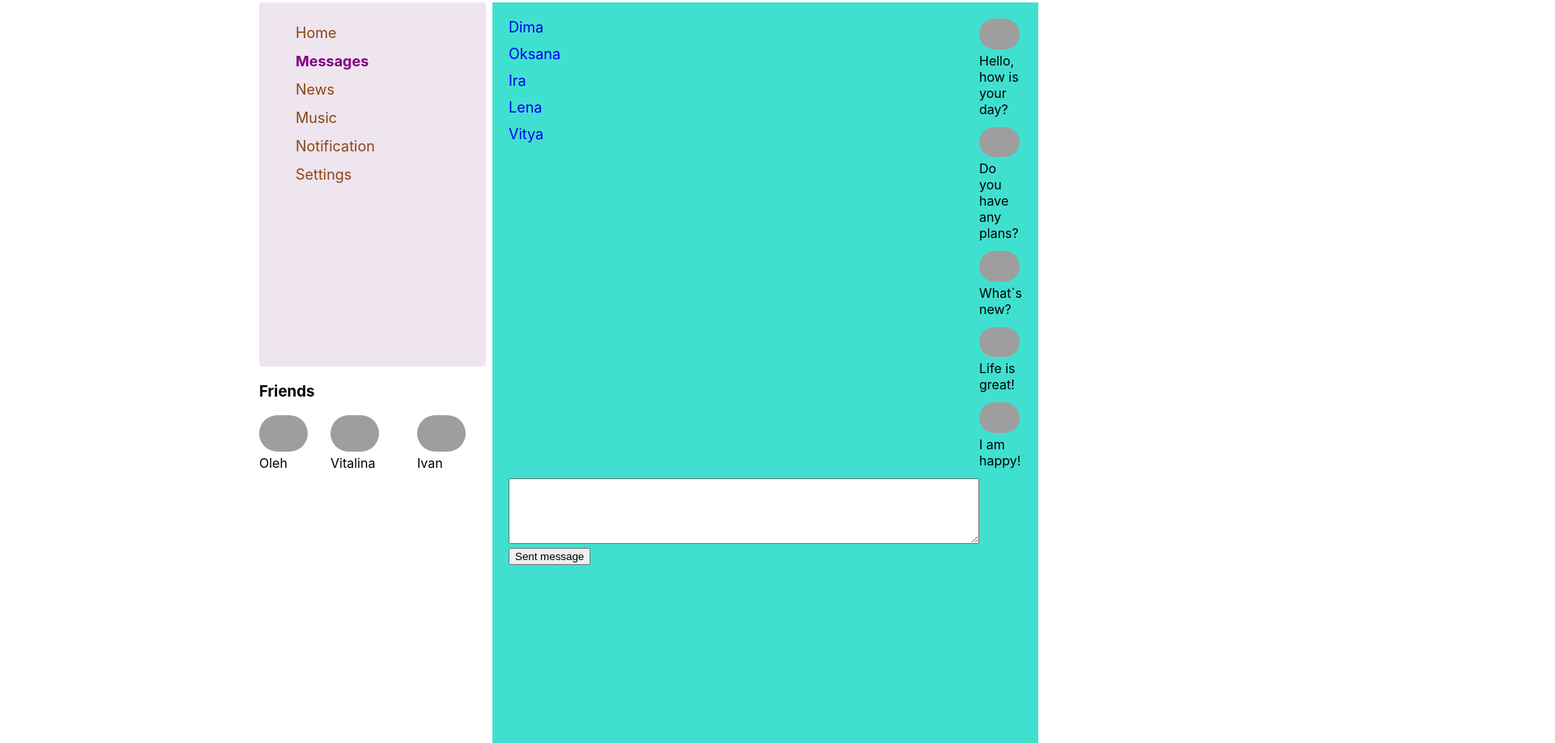
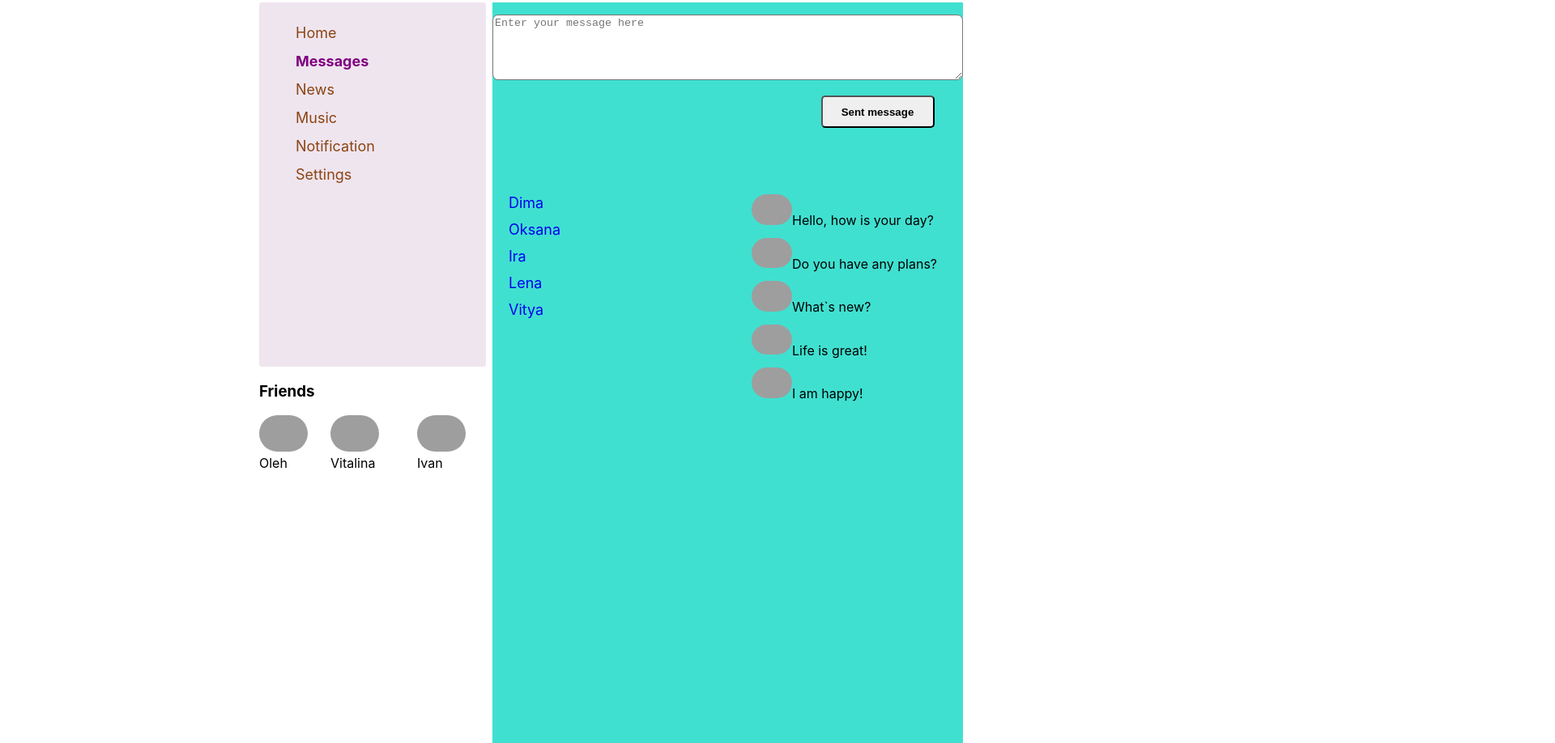
Before and after one commit to OksanaYevtushyna/Soc_network_with_typescript, a React app: page /dialogs in a window 1280 px wide. Shown: the part 629-1547 px from the top of the page at 81% size, 1920 px wide, since content can reach past the window. Built offline with nearby package versions, Linux system fonts and the light colour scheme; grey boxes are pictures that could not be loaded.

Commit message:
added dispatch and actionCreator

```diff
--- a/src/App/App.js
+++ b/src/App/App.js
@@ -12,8 +12,8 @@ import Notification from '../Main/Notification/Notification';
 import Settings from '../Main/Settings/Settings';
 
 const App = (props) => {
-  let ProfileComponent = () => <Profile state={props.state.profilePage} addPost={props.addPost} enterNewPost={props.enterNewPost} />;
-  let DialogsComponent = () => <Dialogs state={props.state.dialogsPage} sentMessage={props.sentMessage} createMessage={props.createMessage} />;
+  let ProfileComponent = () => <Profile state={props.state.profilePage} dispatch={props.dispatch} /*addPost={props.addPost} enterNewPost={props.enterNewPost}*/ />;
+  let DialogsComponent = () => <Dialogs state={props.state.dialogsPage} dispatch={props.dispatch} /*sentMessage={props.sentMessage} createMessage={props.createMessage}*/ />;
   let NewsComponent = () => <News />;
   let MusicComponent = () => <Music />;
   /*let NotificationComponent = () => <Notification />;
--- a/src/Main/Dialogs/Dialogs.jsx
+++ b/src/Main/Dialogs/Dialogs.jsx
@@ -1,6 +1,7 @@
 import React from 'react';
 import styles from './Dialogs.module.css';
 import { NavLink } from 'react-router-dom';
+import { sentMessageActionCreator, createMessageActionCreator } from '../../state/state';
 
 const Person = (props) => {
     let path = '/dialogs/';
@@ -14,29 +15,30 @@ const Person = (props) => {
 const Dialog = (props) => {
     return (
         <div className={styles.message}>
-            <img src="https://www.dhresource.com/0x0/f2/albu/g2/M01/96/84/rBVaG1oqYkuAFdvJAADFP_3Xees277.jpg" alt="" /><span>{props.dialog}</span>
+            <img src={props.src} alt="" /><span>{props.dialog}</span>
         </div>
     )
 };
 
 const Dialogs = (props) => {
     let dialogElement = props.state.dialogsData.map(dialog => <Person name={dialog.name} key={dialog.id} id={dialog.id} />);
-    let messageElement = props.state.messagesData.map(message => <Dialog dialog={message.message} key={message.id} />);
+    let messageElement = props.state.messagesData.map(message => <Dialog dialog={message.message} key={message.id} src={message.src} />);
 
-    let newMessage = React.createRef();
     let sentMessage = () => {
-        let message = newMessage.current.value;
-        props.sentMessage(message);
-        newMessage.current.value = '';
+        props.dispatch(sentMessageActionCreator());
     }
 
-    let createMessage = (createdMessage) => {
-        let message = newMessage.current.value;
-        createdMessage = message;
-        props.createMessage(createdMessage);
+    let createMessage = (e) => {
+        let message = e.target.value;
+        props.dispatch(createMessageActionCreator(message));
     }
 
     return (
+        <div>
+            <div className={styles.sentMessage}>
+                <div><textarea placeholder='Enter your message here' cols="70" rows="5" onChange={createMessage} value={props.state.initialMessage}></textarea></div>
+                <div><button onClick={sentMessage}>Sent message</button></div>
+            </div>
             <div className={styles.dialogs}>
                 <div className={styles.persons}>
                     {dialogElement}
@@ -44,9 +46,7 @@ const Dialogs = (props) => {
                 <div className={styles.dialogItems}>
                     {messageElement}
                 </div>
-            <div className={styles.sentMessage}>
-                <textarea cols="70" rows="5" ref={newMessage} onChange={createMessage}></textarea>
-                <button onClick={sentMessage}>Sent message</button>
+
             </div>
         </div>
     )
--- a/src/Main/Dialogs/Dialogs.module.css
+++ b/src/Main/Dialogs/Dialogs.module.css
@@ -1,7 +1,8 @@
 .dialogs {
     display: grid;
-    grid-template-columns: 3fr 6fr;
+    grid-template-columns: 300px 3fr;
     padding: 20px;
+    margin-top: 50px;
 }
 
 .persons a{
@@ -22,3 +23,31 @@
     width: 50px;
     border-radius: 40px;
 }
+
+.sentMessage {
+    text-align: center;
+}
+
+.sentMessage textarea{
+    border-radius: 7px;
+    margin: 15px 0;
+}
+
+.sentMessage textarea:hover {
+    border: 2px solid yellowgreen;
+}
+
+.sentMessage button {
+    width: 140px;
+    height: 40px;
+    border-radius: 5px;
+    margin-bottom: 12px;
+    font-weight: 700;
+    margin-left: 370px;
+}
+
+.sentMessage button:hover {
+    color: white;
+    border: 2px solid white;
+    background-color: coral;
+}
--- a/src/Main/Profile/MyPosts/MyPosts.jsx
+++ b/src/Main/Profile/MyPosts/MyPosts.jsx
@@ -1,6 +1,7 @@
 import React from 'react';
 import styles from './MyPosts.module.css';
 import Post from './Post/Post';
+import { enterNewPostActionCreator, addPostActionCreator } from '../../../state/state';
 
 
 const MyPosts = (props) => {
@@ -9,25 +10,22 @@ const MyPosts = (props) => {
     let postNewMessage = React.createRef();
 
     let addPost = () => {
-        let post = postNewMessage.current.value;
-        props.addPost(post);
+        props.dispatch(addPostActionCreator())
     }
 
-    let enterNewPost = (updatePost) => {
+    let enterNewPost = () => {
         let post = postNewMessage.current.value;
-        updatePost = post;
-        props.enterNewPost(updatePost);
+        props.dispatch(enterNewPostActionCreator(post))
     }
-
 
     return (
         <div className={styles.postsBlock}>
-            <h3>My Posts</h3>
             <div className={styles.addPost}>
                 <div><textarea cols="40" rows="5" ref={postNewMessage} value={props.newPostData} onChange={enterNewPost}></textarea></div>
                 <div><button onClick={addPost}>Add Post</button></div>
             </div>
             <div className={styles.myPost}>
+                <h3>My Posts</h3>
                 {postsElement}
             </div>
         </div>
--- a/src/Main/Profile/Profile.jsx
+++ b/src/Main/Profile/Profile.jsx
@@ -8,7 +8,7 @@ const Profile = (props) => {
     return (
         <div className={styles.main}>
             <ProfileInfo />
-            <MyPosts postsData={props.state.postsData} newPostData={props.state.newPostData} addPost={props.addPost} enterNewPost={props.enterNewPost} />
+            <MyPosts postsData={props.state.postsData} newPostData={props.state.newPostData} dispatch={props.dispatch} /*addPost={props.addPost} enterNewPost={props.enterNewPost}*/ />
         </div>
     )
 }
--- a/src/index.js
+++ b/src/index.js
@@ -1,10 +1,32 @@
+import React from 'react';
+import ReactDOM from 'react-dom';
+import App from './App/App';
 import './index.css';
 import * as serviceWorker from './serviceWorker';
-import rerenderEntireTree from './render';
-import state from './state/state';
+//import { addPost, sentMessage, enterNewPost, createMessage, subscribe } from './state/state';
+import { BrowserRouter } from 'react-router-dom';
+import store from './state/state';
 
 
-rerenderEntireTree(state);
+
+let rerenderEntireTree = () => {
+    ReactDOM.render(
+        <BrowserRouter>
+            <React.StrictMode>
+                <App state={store.getState()}
+                    dispatch={store.dispatch.bind(store)}
+                    /*addPost={store.addPost.bind(store)}
+                    enterNewPost={store.enterNewPost.bind(store)}
+                    sentMessage={store.sentMessage.bind(store)}
+                    createMessage={store.createMessage.bind(store)}*/ />
+            </React.StrictMode>
+        </BrowserRouter>,
+        document.getElementById('root')
+    );
+}
+rerenderEntireTree();
+
+store.subscribe(rerenderEntireTree);
 
 // If you want your app to work offline and load faster, you can change
 // unregister() to register() below. Note this comes with some pitfalls.
--- a/src/render.js
+++ /dev/null
@@ -1,21 +0,0 @@
-import React from 'react';
-import ReactDOM from 'react-dom';
-import App from './App/App';
-import { BrowserRouter } from 'react-router-dom';
-import { addPost, sentMessage, enterNewPost, createMessage } from './state/state';
-
-
-
-let rerenderEntireTree = (state) => {
-    ReactDOM.render(
-        <BrowserRouter>
-            <React.StrictMode>
-                <App state={state} addPost={addPost} sentMessage={sentMessage} enterNewPost={enterNewPost} createMessage={createMessage} />
-            </React.StrictMode>
-        </BrowserRouter>,
-        document.getElementById('root')
-    );
-}
-
-
-export default rerenderEntireTree;
--- a/src/state/state.js
+++ b/src/state/state.js
@@ -1,6 +1,10 @@
-import rerenderEntireTree from "../render";
+const ADD_POST = 'ADD-POST';
+const ENTER_NEW_POST = 'ENTER-NEW-POST';
+const SENT_MESSAGE = 'SENT-MESSAGE';
+const CREATE_MESSAGE = 'CREATE-MESSAGE';
 
-let state = {
+let store = {
+    _state: {
         profilePage: {
             postsData: [
                 { id: 1, message: 'Hello world!', likeCount: 12, srcImage: 'https://www.biletik.aero/upload/resize_cache/medialibrary/807/compressed/807f262b60da392f1e09aa6d33f20a9b.jpg' },
@@ -18,11 +22,11 @@ let state = {
                 { id: 5, name: 'Vitya' }
             ],
             messagesData: [
-            { id: 1, message: 'Hello, how is your day?' },
-            { id: 2, message: 'Do you have any plans?' },
-            { id: 3, message: 'What`s new?' },
-            { id: 4, message: 'Life is great!' },
-            { id: 5, message: 'I am happy!' }
+                { id: 1, message: 'Hello, how is your day?', src: 'https://www.dhresource.com/0x0/f2/albu/g2/M01/96/84/rBVaG1oqYkuAFdvJAADFP_3Xees277.jpg' },
+                { id: 2, message: 'Do you have any plans?', src: 'https://2kartinki.ru/files/products/4214_1.550x800.jpg?fc8a9216169c62b87deb528c15cc9a55' },
+                { id: 3, message: 'What`s new?', src: 'https://encrypted-tbn0.gstatic.com/images?q=tbn%3AANd9GcRe-MlkycDj-VEMD1uP6J0CzyZ8ZB25DrKXIal3iPXFfgERSmWY&usqp=CAU' },
+                { id: 4, message: 'Life is great!', src: 'https://avatarko.ru/img/kartinka/15/zhivotnye_sobaka_14667.jpg' },
+                { id: 5, message: 'I am happy!', src: 'https://illustrators.ru/uploads/illustration/image/1295608/main_%D0%B0%D0%B2%D0%B0%D1%82%D0%B0%D1%80%D0%BA%D0%B0_2.jpg' }
             ],
             initialMessage: ''
         },
@@ -33,34 +37,71 @@ let state = {
                 { id: 3, src: 'https://whatsism.com/uploads/posts/2018-07/1530544023_n6fgwzftnvg.jpg', name: 'Ivan' }
             ]
         }
+    },
+
+    _rerenderEntireTree() { },
+
+    getState() {
+        return this._state
+    },
+    /*addPost() {
+        let newPost = {
+            id: 4, message: this._state.profilePage.newPostData, likeCount: 0, srcImage: 'https://cs8.pikabu.ru/post_img/big/2016/01/31/7/1454239523124489716.png'
+        }
+        this._state.profilePage.postsData.push(newPost);
+        this._rerenderEntireTree();
+        this._state.profilePage.newPostData = '';
+    },
+    enterNewPost(updatePost) {
+        this._state.profilePage.newPostData = action.updatePost;
+        this._rerenderEntireTree();
+    },
+    sentMessage(message) {
+        let newMessage = {
+            id: 6, message: action.message
+        }
+        this._state.dialogsPage.messagesData.push(newMessage);
+        this._rerenderEntireTree();
+    },
+    createMessage(newMessage) {
+        this._state.dialogsPage.initialMessage = newMessage;
+        this._rerenderEntireTree();
+    },*/
+
+    subscribe(observer) {
+        this._rerenderEntireTree = observer;
+    },
+    dispatch(action) {
+        if (action.type === ADD_POST) {
+            let newPost = {
+                id: 4, message: this._state.profilePage.newPostData, likeCount: 0, srcImage: 'https://econet.ru/uploads/pictures/456173/content_199820.jpg'
+            }
+            this._state.profilePage.postsData.push(newPost);
+            this._rerenderEntireTree();
+            this._state.profilePage.newPostData = '';
+        } else if (action.type === ENTER_NEW_POST) {
+            this._state.profilePage.newPostData = action.updatePost;
+            this._rerenderEntireTree();
+        } else if (action.type === SENT_MESSAGE) {
+            let newMessage = {
+                id: 6, message: this._state.dialogsPage.initialMessage, src: 'https://cs8.pikabu.ru/post_img/big/2016/01/31/7/1454239523124489716.png'
+            }
+            this._state.dialogsPage.messagesData.unshift(newMessage);
+            this._rerenderEntireTree();
+            this._state.dialogsPage.initialMessage = '';
+        } else if (action.type === CREATE_MESSAGE) {
+            this._state.dialogsPage.initialMessage = action.createMessage;
+            this._rerenderEntireTree();
+        }
+    }
 }
 
 
-export let addPost = (post) => {
-    let newPost = {
-        id: 4, message: post, likeCount: 0, srcImage: 'https://cs8.pikabu.ru/post_img/big/2016/01/31/7/1454239523124489716.png'
-    }
-    state.profilePage.postsData.push(newPost);
-    rerenderEntireTree(state);
-    state.profilePage.newPostData = '';
-}
+export const addPostActionCreator = () => ({ type: ADD_POST });
+export const enterNewPostActionCreator = (post) => ({ type: ENTER_NEW_POST, updatePost: post });
 
-export let enterNewPost = (updatePost) => {
-    state.profilePage.newPostData = updatePost;
-    rerenderEntireTree(state);
-}
+export const sentMessageActionCreator = () => ({ type: SENT_MESSAGE });
+export const createMessageActionCreator = (createdMessage) => ({ type: CREATE_MESSAGE, createMessage: createdMessage });
 
-export let sentMessage = (message) => {
-    let newMessage = {
-        id: 6, message: message
-    }
-    state.dialogsPage.messagesData.push(newMessage);
-    rerenderEntireTree(state);
-}
 
-export let createMessage = (newMessage) => {
-    state.dialogsPage.initialMessage = newMessage;
-    rerenderEntireTree(state);
-}
-
-export default state;
+export default store;
```
Also changed, not shown: src/Main/Profile/MyPosts/MyPosts.module.css (+31 -0 lines), src/Navbar/Navbar.jsx (+14 -2 lines). Lines whose indentation alone changed are shown as unchanged.
